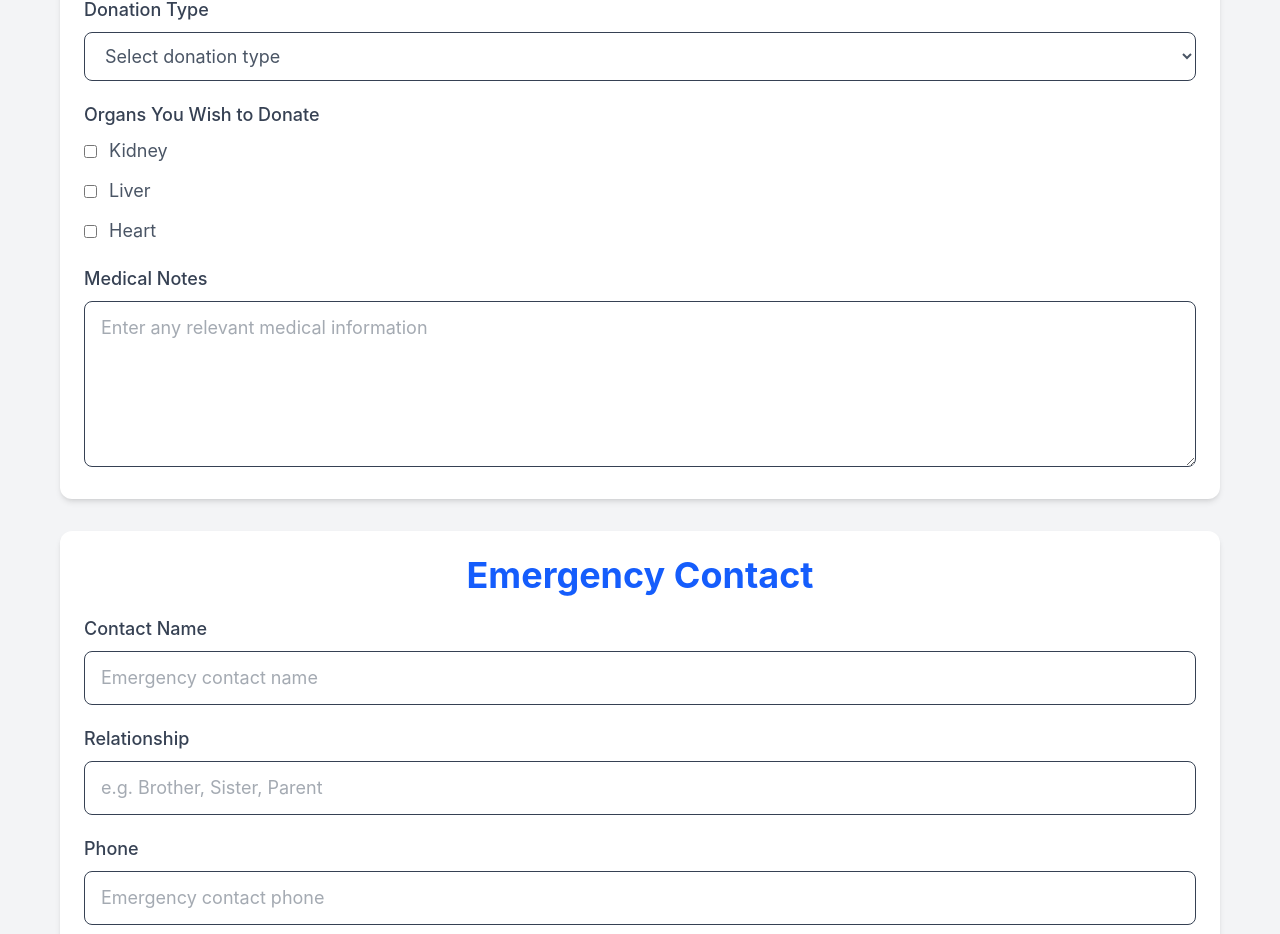
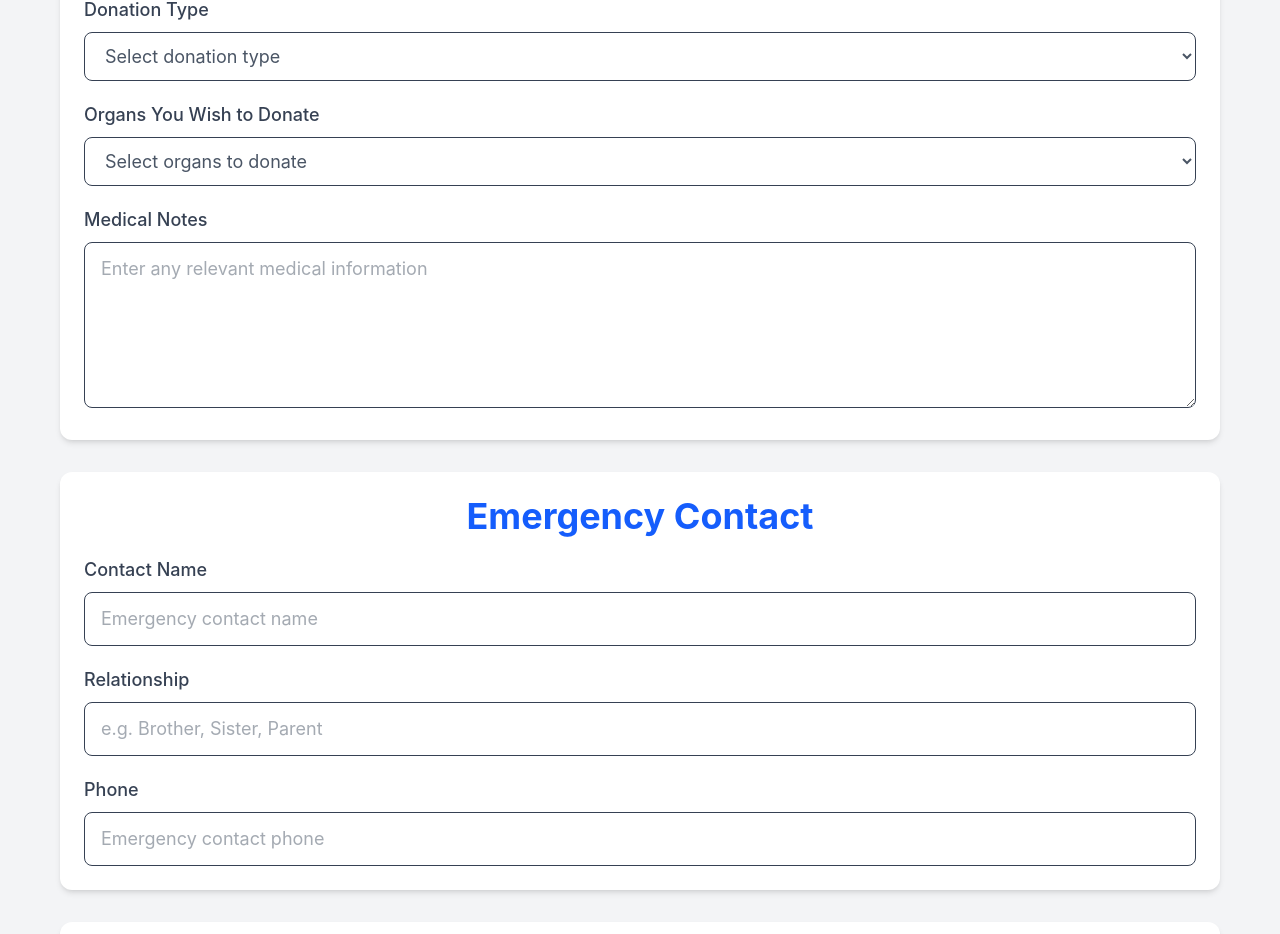
Before and after one commit to GentleReaper/LifeBridge-App, a React (Vite) app: page /donor-registration in a window 1280 px wide. Shown: the part 1214-2148 px from the top of the page. Built offline with nearby package versions, Linux system fonts and the light colour scheme.

Commit message:
clean-up

```diff
--- a/DB.json
+++ b/DB.json
@@ -50,7 +50,7 @@
       "phone": "0718960576",
       "dateOfBirth": "2003-12-08",
       "gender": "Male",
-      "bloodGroup": "A-",
+      "bloodGroup": "O-",
       "donationType": "Living",
       "organs": [
         "Kidney"
@@ -63,7 +63,7 @@
       },
       "city": "Nairobi",
       "country": "Kenya",
-      "status": "Approved",
+      "status": "Pending",
       "registeredAt": "2026-09-16T07:39:44.797Z",
       "consentAgreed": true,
       "id": "0OcpLw_KizY"
@@ -78,7 +78,7 @@
       "phone": "0712345678",
       "dateOfBirth": "2004-06-08",
       "gender": "Male",
-      "organNeeded": "Cornea",
+      "organNeeded": "Kidney",
       "medicalCondition": "Kidney failure",
       "medicalNotes": "",
       "emergencyContact": {
@@ -89,10 +89,10 @@
       },
       "city": "Nairobi",
       "country": "Kenya",
-      "status": "In Review",
+      "status": "Pending Verification",
       "registeredAt": "2026-09-16T07:54:23.495Z",
       "consentAgreed": true,
-      "bloodGroup": "B+"
+      "bloodGroup": "AB+"
     }
   ],
   "$schema": "./node_modules/json-server/schema.json"
--- a/src/index.css
+++ b/src/index.css
@@ -14,7 +14,7 @@ body {
   @apply bg-gray-100 text-gray-600 text-center text-lg;
 }
 .main{
-  @apply px-15;
+  @apply mx-15 mb-15;
 }
 .nav-div{
   @apply mt-2 mb-4 py-7.5;
@@ -33,12 +33,12 @@ body {
 }
 .button{
   @apply mt-6 mb-6 rounded-lg bg-blue-600
-       px-6 py-3 font-semibold text-white hover:bg-blue-500
+       px-6 py-3 font-semibold text-white transition duration-300 hover:scale-105 hover:bg-blue-500
        hover:cursor-pointer;
 }
 .button1{
   @apply mt-6 mb-6 rounded-lg bg-green-600
-       px-6 py-3 font-semibold text-white hover:bg-green-500
+       px-6 py-3 font-semibold text-white transition duration-300 hover:scale-105 hover:bg-green-500
        hover:cursor-pointer;
 }
 
--- a/src/pages/DonorRegistration.tsx
+++ b/src/pages/DonorRegistration.tsx
@@ -190,58 +190,20 @@ const DonorRegistration = () => {
           <div className="mt-5">
             <label className="form-label">Organs You Wish to Donate</label>
 
-            <div className="space-y-3">
-              <label className="flex items-center gap-3">
-                <input
-                  type="checkbox"
-                  value="Kidney"
-                  onChange={(e) => {
-                    if (e.target.checked) {
-                      setOrgans([...organs, e.target.value]);
-                    } else {
-                      setOrgans(
-                        organs.filter((organ) => organ !== e.target.value),
-                      );
-                    }
-                  }}
-                />
-                Kidney
-              </label>
-
-              <label className="flex items-center gap-3">
-                <input
-                  type="checkbox"
-                  value="Liver"
-                  onChange={(e) => {
-                    if (e.target.checked) {
-                      setOrgans([...organs, e.target.value]);
-                    } else {
-                      setOrgans(
-                        organs.filter((organ) => organ !== e.target.value),
-                      );
-                    }
-                  }}
-                />
-                Liver
-              </label>
-
-              <label className="flex items-center gap-3">
-                <input
-                  type="checkbox"
-                  value="Heart"
-                  onChange={(e) => {
-                    if (e.target.checked) {
-                      setOrgans([...organs, e.target.value]);
-                    } else {
-                      setOrgans(
-                        organs.filter((organ) => organ !== e.target.value),
-                      );
-                    }
-                  }}
-                />
-                Heart
-              </label>
-            </div>
+            <select
+              className="form-input"
+              value={organs}
+              onChange={(e) => setOrgans(e.target.value.split(","))}
+            >
+              <option value="">Select organs to donate</option>
+              <option value="Kidney">Kidney</option>
+              <option value="Liver">Liver</option>
+              <option value="Heart">Heart</option>
+              <option value="Lungs">Lungs</option>
+              <option value="Pancreas">Pancreas</option>
+              <option value="Cornea">Cornea</option>
+              <option value="Bone Marrow">Bone Marrow</option>
+            </select>
           </div>
 
           <div className="mt-5">
--- a/src/pages/Donors.tsx
+++ b/src/pages/Donors.tsx
@@ -1,5 +1,6 @@
 import { useEffect, useState } from "react";
 import type { Donor } from "../types/Donors";
+import { Trash2, Edit } from "lucide-react";
 
 const Donors = () => {
   const [donors, setDonors] = useState<Donor[]>([]);
@@ -105,7 +106,7 @@ const Donors = () => {
         <input
           className="search-input"
           type="text"
-          placeholder="Search by name..."
+          placeholder=" Search by name..."
           value={searchTerm}
           onChange={(e) => setSearchTerm(e.target.value)}
         />
@@ -149,18 +150,12 @@ const Donors = () => {
                   <td className="px-6 py-4">{donor.status}</td>
 
                   <td className="px-6 py-4">
-                    <div className="flex gap-3">
-                      <button
-                        onClick={() => setEditingDonor(donor)}
-                        className="font-medium text-blue-600 hover:underline"
-                      >
-                        Edit
+                    <div className="flex justify-evenly gap-4">
+                      <button onClick={() => setEditingDonor(donor)}>
+                        <Edit className="text-3xl text-blue-600 hover:cursor-pointer transition duration-300 hover:text-blue-500 hover:scale-110" />
                       </button>
-                      <button
-                        onClick={() => deleteDonor(donor.id)}
-                        className="font-medium text-red-600 hover:underline"
-                      >
-                        Delete
+                      <button onClick={() => deleteDonor(donor.id)}>
+                        <Trash2 className="text-3xl text-red-600 hover:cursor-pointer transition duration-300 hover:text-red-500 hover:scale-110" />
                       </button>
                     </div>
                   </td>
--- a/src/pages/Recipients.tsx
+++ b/src/pages/Recipients.tsx
@@ -1,5 +1,6 @@
 import { useEffect, useState } from "react";
 import type { RecipientRecord } from "../types/Recipients";
+import { Trash2, Edit } from "lucide-react";
 
 const Recipients = () => {
   const [recipients, setRecipients] = useState<RecipientRecord[]>([]);
@@ -142,18 +143,12 @@ const Recipients = () => {
                   <td className="px-6 py-4">{recipient.bloodGroup}</td>
                   <td className="px-6 py-4">{recipient.status}</td>
                   <td className="px-6 py-4">
-                    <div className="flex gap-2">
-                      <button
-                        onClick={() => setEditingRecipient(recipient)}
-                        className="font-medium text-blue-600 hover:underline"
-                      >
-                        Edit
+                    <div className="flex gap-4 justify-evenly">
+                      <button onClick={() => setEditingRecipient(recipient)}>
+                        <Edit className="text-3xl text-blue-600 hover:cursor-pointer transition duration-300 hover:text-blue-500 hover:scale-110" />
                       </button>
-                      <button
-                        onClick={() => deleteRecipient(recipient.id)}
-                        className="font-medium text-red-600 hover:underline"
-                      >
-                        Delete
+                      <button onClick={() => deleteRecipient(recipient.id)}>
+                        <Trash2 className="text-3xl text-red-600 hover:cursor-pointer transition duration-300 hover:text-red-500 hover:scale-110" />
                       </button>
                     </div>
                   </td>
```
